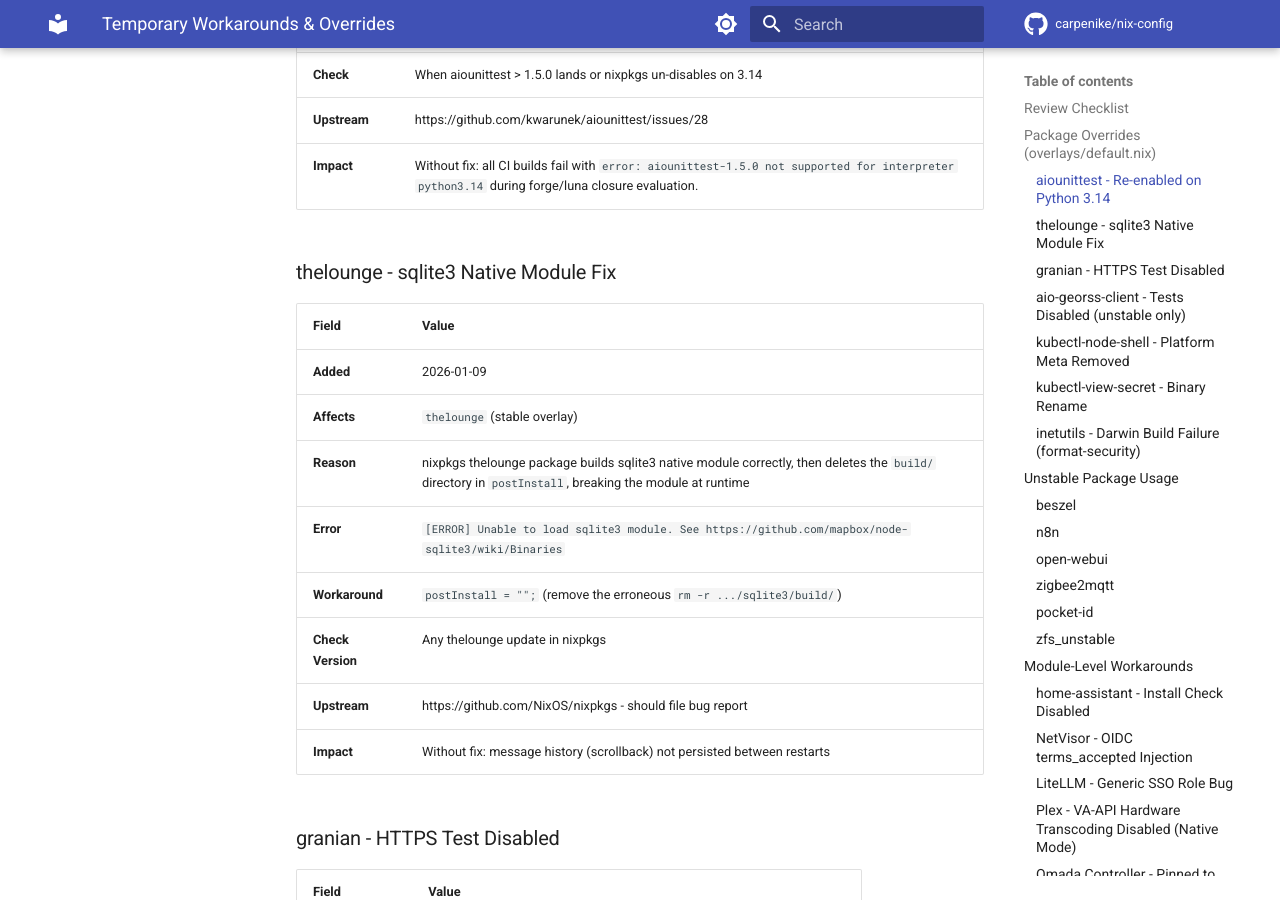
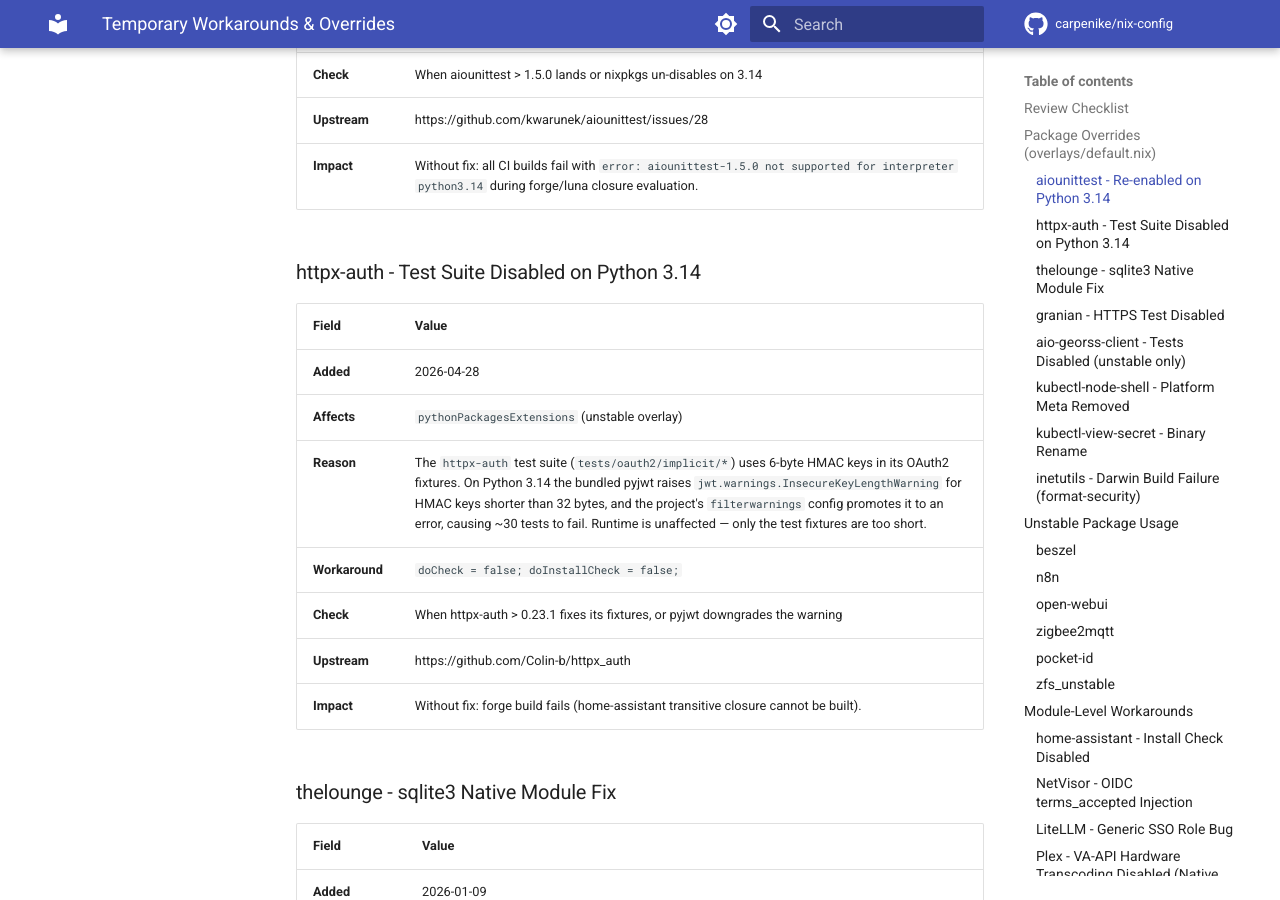
Before and after one commit to carpenike/nix-config, an MkDocs documentation site: the page built from docs/workarounds.md, in a window 1280 px wide and 900 px high, scrolled down 960 px. Built offline with MkDocs 1.6.1 and Material for MkDocs 9.7.7, drawn with Linux system fonts in a browser that asks for light colours; comment, search, counter and statistics services are not loaded.

Commit message:
fix(overlays): also disable httpx-auth tests on Python 3.14
Second python-3.14 transitive failure surfaced by CI on PR #387:

  error: Cannot build '/nix/store/.../python3.14-httpx-auth-0.23.1.drv'
  > FAILED tests/oauth2/implicit/test_oauth2_implicit_async.py::... -
    jwt.warnings.InsecureKeyLengthWarning: The HMAC key is 6 bytes long

httpx-auth's OAuth2 implicit-flow test fixtures use 6-byte HMAC keys.
On Python 3.14 the bundled pyjwt now raises InsecureKeyLengthWarning
for HMAC keys shorter than 32 bytes, and the project's filterwarnings
config promotes it to an error - so all ~30 OAuth2 implicit tests
fail. Runtime behavior is unaffected; only the test fixtures are
too short.

Disable the test suite for now (matches the pattern used for
duckdb-engine, langchain-community, etc.). Tracked in
docs/workarounds.md alongside the aiounittest entry.

Affects: home-assistant (transitive dep, blocks forge build)

```diff
--- a/docs/workarounds.md
+++ b/docs/workarounds.md
@@ -30,6 +30,18 @@
 | **Check** | When aiounittest > 1.5.0 lands or nixpkgs un-disables on 3.14 |
 | **Upstream** | https://github.com/kwarunek/aiounittest/issues/28 |
 | **Impact** | Without fix: all CI builds fail with `error: aiounittest-1.5.0 not supported for interpreter python3.14` during forge/luna closure evaluation. |
+
+### httpx-auth - Test Suite Disabled on Python 3.14
+
+| Field | Value |
+|-------|-------|
+| **Added** | 2026-04-28 |
+| **Affects** | `pythonPackagesExtensions` (unstable overlay) |
+| **Reason** | The `httpx-auth` test suite (`tests/oauth2/implicit/*`) uses 6-byte HMAC keys in its OAuth2 fixtures. On Python 3.14 the bundled pyjwt raises `jwt.warnings.InsecureKeyLengthWarning` for HMAC keys shorter than 32 bytes, and the project's `filterwarnings` config promotes it to an error, causing ~30 tests to fail. Runtime is unaffected — only the test fixtures are too short. |
+| **Workaround** | `doCheck = false; doInstallCheck = false;` |
+| **Check** | When httpx-auth > 0.23.1 fixes its fixtures, or pyjwt downgrades the warning |
+| **Upstream** | https://github.com/Colin-b/httpx_auth |
+| **Impact** | Without fix: forge build fails (home-assistant transitive closure cannot be built). |
 
 ### thelounge - sqlite3 Native Module Fix
 
```
Also changed, not shown: 1 other file.
